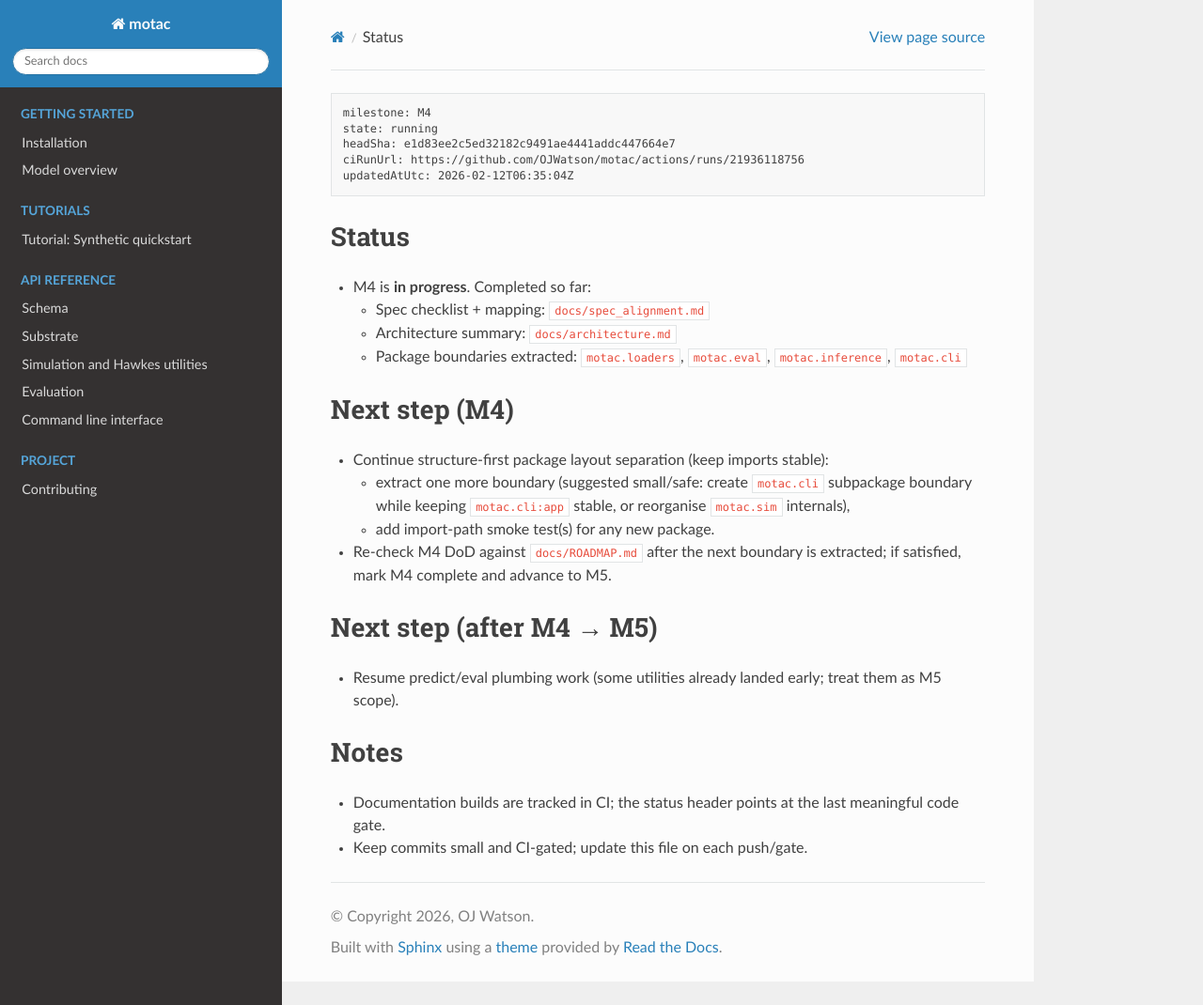
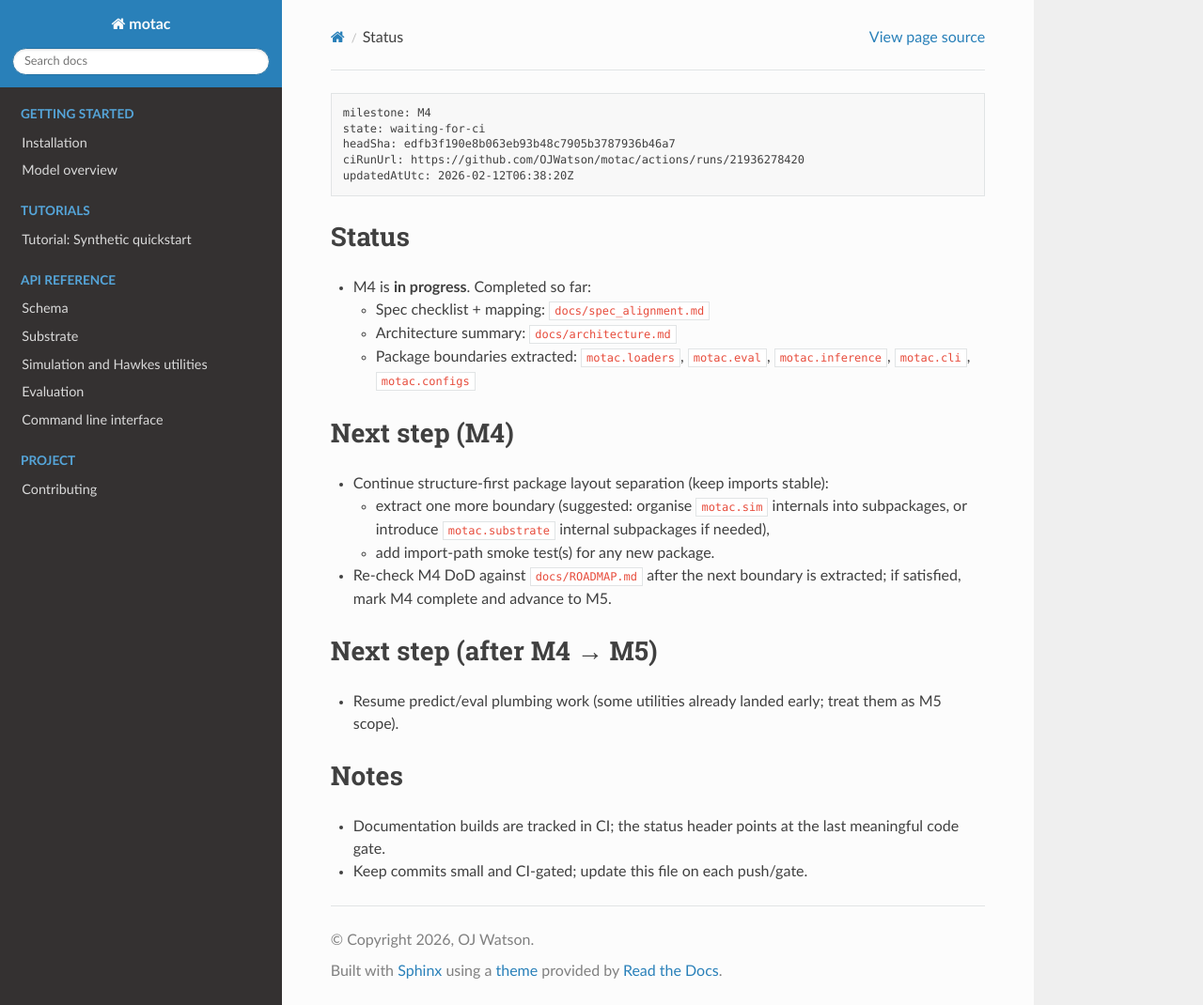
Before and after one commit to OJWatson/motac, a Sphinx documentation site: the page built from docs/STATUS.md, in a window 1280 px wide and 1070 px high. Shown: the whole window at 94% size. Built offline with Sphinx 7.4.7 and the Read the Docs theme 3.1.0, drawn with Linux system fonts in a browser that asks for light colours.

Commit message:
Docs: update status for cli/configs boundary gate

````diff
--- a/docs/STATUS.md
+++ b/docs/STATUS.md
@@ -1,20 +1,20 @@
 ```pm-status
 milestone: M4
-state: running
-headSha: e1d83ee2c5ed32182c9491ae4441addc447664e7
-ciRunUrl: https://github.com/OJWatson/motac/actions/runs/21936118756
-updatedAtUtc: 2026-02-12T06:35:04Z
+state: waiting-for-ci
+headSha: edfb3f190e8b063eb93b48c7905b3787936b46a7
+ciRunUrl: https://github.com/OJWatson/motac/actions/runs/21936278420
+updatedAtUtc: 2026-02-12T06:38:20Z
 ```
 
 ## Status
 - M4 is **in progress**. Completed so far:
   - Spec checklist + mapping: `docs/spec_alignment.md`
   - Architecture summary: `docs/architecture.md`
-  - Package boundaries extracted: `motac.loaders`, `motac.eval`, `motac.inference`, `motac.cli`
+  - Package boundaries extracted: `motac.loaders`, `motac.eval`, `motac.inference`, `motac.cli`, `motac.configs`
 
 ## Next step (M4)
 - Continue structure-first package layout separation (keep imports stable):
-  - extract one more boundary (suggested small/safe: create `motac.cli` subpackage boundary while keeping `motac.cli:app` stable, or reorganise `motac.sim` internals),
+  - extract one more boundary (suggested: organise `motac.sim` internals into subpackages, or introduce `motac.substrate` internal subpackages if needed),
   - add import-path smoke test(s) for any new package.
 - Re-check M4 DoD against `docs/ROADMAP.md` after the next boundary is extracted; if satisfied, mark M4 complete and advance to M5.
 
````
